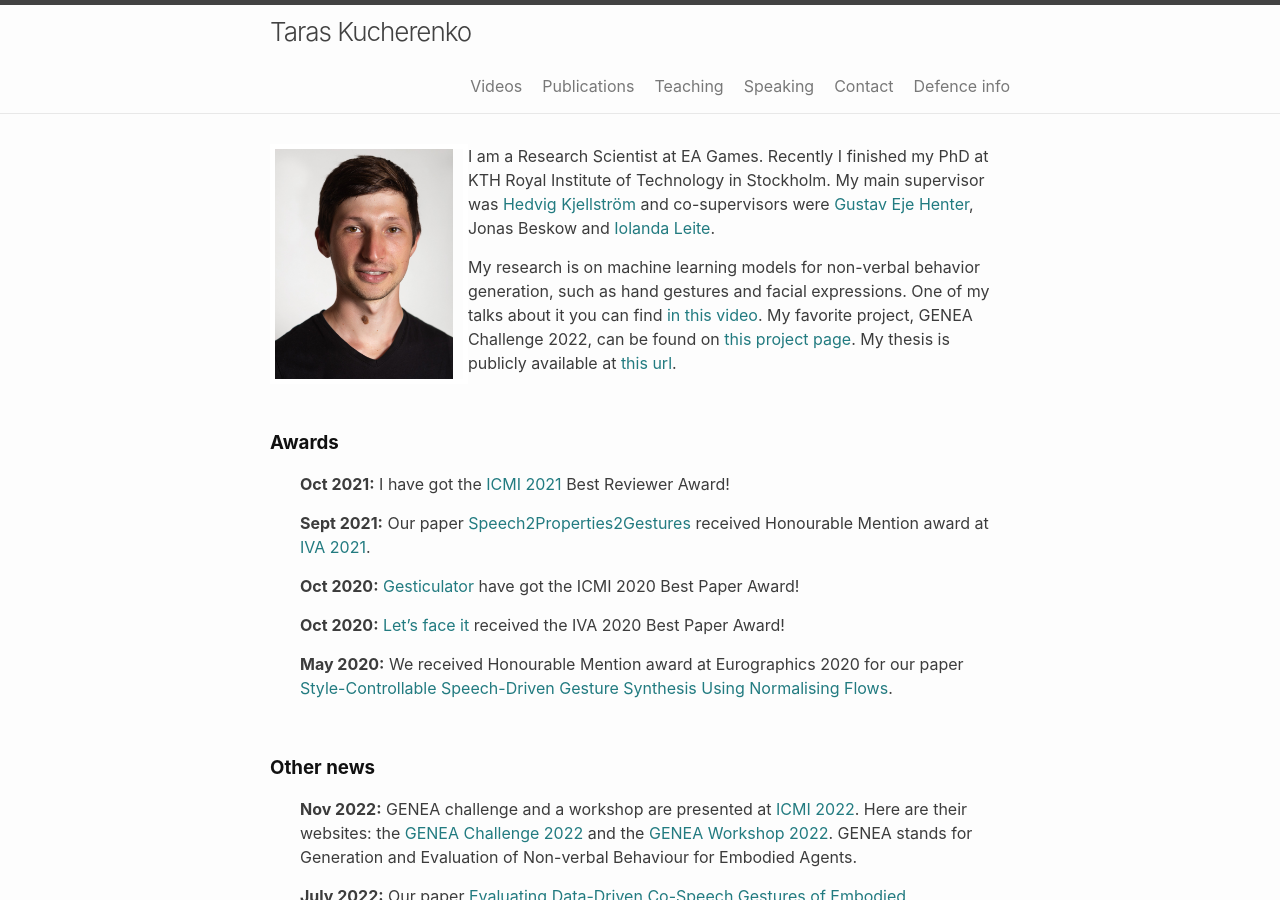
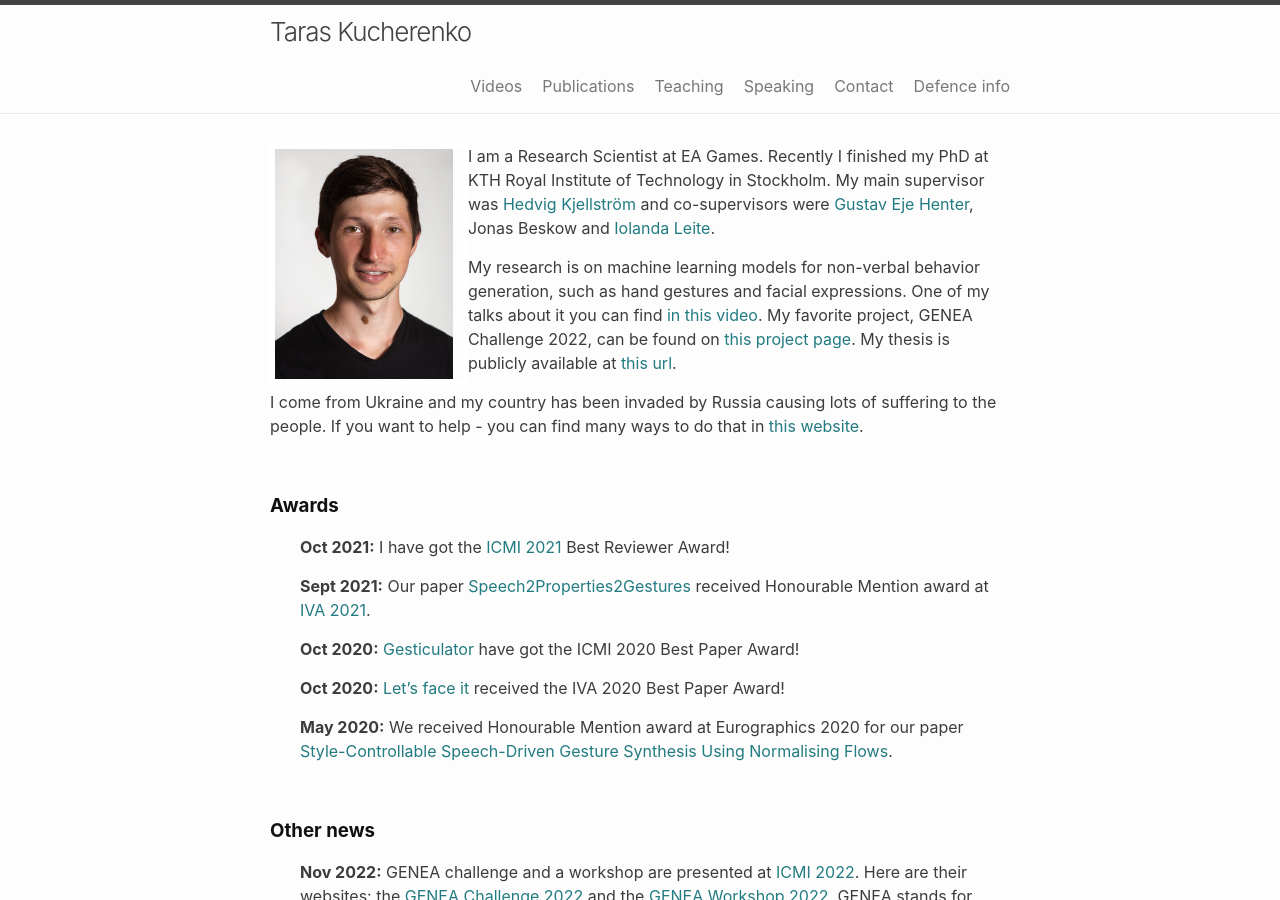
Before and after one commit to Svito-zar/Svito-zar.github.io, a Jekyll site: the page built from index.md, in a window 1280 px wide and 900 px high. Built offline with Jekyll 4.4.1, drawn with Linux system fonts in a browser that asks for light colours.

Commit message:
Add donation link

```diff
--- a/index.md
+++ b/index.md
@@ -13,6 +13,7 @@ I am a Research Scientist at EA Games. Recently I finished my PhD at KTH Royal I
 
 My research is on machine learning models for non-verbal behavior generation, such as hand gestures and facial expressions. One of my talks about it you can find [in this video](https://youtu.be/JeMwtr8pxcc). My favorite project, GENEA Challenge 2022, can be found on [this project page](https://youngwoo-yoon.github.io/GENEAchallenge2022/). My thesis is publicly available at [this url](https://www.diva-portal.org/smash/record.jsf?pid=diva2%3A1609615&dswid=9110).
 
+I come from Ukraine and my country has been invaded by Russia causing lots of suffering to the people. If you want to help - you can find many ways to do that in [this website](https://supportukrainenow.org/).
 
 
 <br>
```
